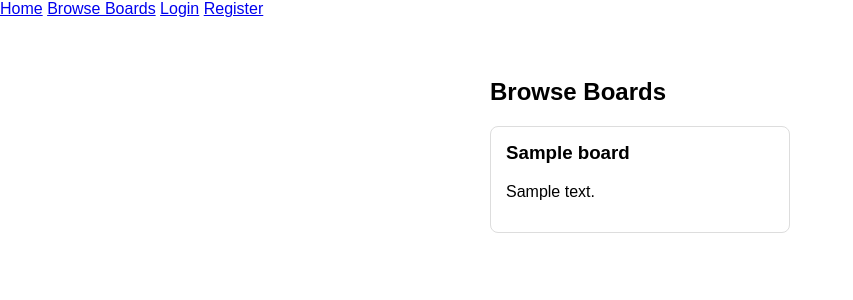
After one commit to RalphAKing/Messaging-application, a Flask app: page /browse_boards in a window 1280 px wide. The commit adds this page. Shown: the top 300 px of the page, without its empty margins (0-853 px from the left). Run offline with Flask 3, Linux system fonts and the light colour scheme; a database or web service that is not in the repository returns one stand-in record (values such as "Sample title").

Commit message:
addong boards works

```diff
--- a/app.py
+++ b/app.py
@@ -38,15 +38,24 @@ def load_user(user_id):
 def home():
     if current_user.is_authenticated:
         user_boards = db.user_boards.find({'user_id': ObjectId(current_user.get_id())})
-        board_ids = [board['board_id'] for board in user_boards]
+        board_ids = []
+        boards = []
+        for ub in user_boards:
+            board_ids.append(ub['board_id'])
+            board = db.boards.find_one({'_id': ub['board_id']})
+            if board:
+                boards.append(board)
+
         posts = db.posts.find({
             'board_id': {'$in': board_ids},
             'viewed_by': {'$nin': [ObjectId(current_user.get_id())]}
         }).sort('score', -1)
     else:
+        boards = []
         posts = db.posts.find().sort('score', -1)
 
-    return render_template('home.html', posts=posts)
+    return render_template('home.html', posts=posts, boards=boards)
+
 
 @app.route('/board/<board_id>')
 def board(board_id):
@@ -88,12 +97,47 @@ def create_post():
 @app.route('/vote/<post_id>/<direction>')
 @login_required
 def vote(post_id, direction):
-    multiplier = 1 if direction == 'up' else -1
+    user_id = ObjectId(current_user.get_id())
+    post_id = ObjectId(post_id)
+
+    # Find existing vote
+    existing_vote = db.votes.find_one({
+        'user_id': user_id,
+        'post_id': post_id
+    })
+
+    if existing_vote:
+        if existing_vote['direction'] == direction:
+            # Remove vote if clicking same direction
+            db.votes.delete_one({'_id': existing_vote['_id']})
+            multiplier = -1 if direction == 'up' else 1
+        else:
+            # Change vote direction (counts as 2 points)
+            db.votes.update_one(
+                {'_id': existing_vote['_id']},
+                {'$set': {'direction': direction}}
+            )
+            multiplier = 2 if direction == 'up' else -2
+    else:
+        # New vote
+        db.votes.insert_one({
+            'user_id': user_id,
+            'post_id': post_id,
+            'direction': direction
+        })
+        multiplier = 1 if direction == 'up' else -1
+
+    # Update post score
     db.posts.update_one(
-        {'_id': ObjectId(post_id)},
+        {'_id': post_id},
         {'$inc': {'score': multiplier}}
     )
-    return jsonify({'success': True})
+
+    return jsonify({
+        'success': True,
+        'newScore': db.posts.find_one({'_id': post_id})['score']
+    })
+
 
 
 
--- a/static/css/style.css
+++ b/static/css/style.css
@@ -122,3 +122,94 @@ body {
     border: 1px solid #ddd;
     border-radius: 4px;
 }
+
+.browse-boards {
+    max-width: 1200px;
+    margin: 0 auto;
+    padding: 20px;
+}
+
+.boards-grid {
+    display: grid;
+    grid-template-columns: repeat(auto-fill, minmax(300px, 1fr));
+    gap: 20px;
+    margin-top: 20px;
+}
+
+.board-card {
+    border: 1px solid #ddd;
+    border-radius: 8px;
+    padding: 15px;
+    background: white;
+}
+
+.board-card h3 {
+    margin-top: 0;
+}
+
+.button {
+    display: inline-block;
+    padding: 8px 16px;
+    background-color: #007bff;
+    color: white;
+    text-decoration: none;
+    border-radius: 4px;
+    border: none;
+    cursor: pointer;
+}
+
+.button:hover {
+    background-color: #0056b3;
+}
+
+.joined-label {
+    display: inline-block;
+    padding: 8px 16px;
+    background-color: #28a745;
+    color: white;
+    border-radius: 4px;
+}
+
+.create-board-button {
+    margin-bottom: 20px;
+}
+
+.board-header {
+    padding: 20px;
+    background-color: #f8f9fa;
+    border-radius: 8px;
+    margin-bottom: 20px;
+}
+
+.board-description {
+    color: #666;
+    margin: 10px 0 20px 0;
+}
+
+.no-posts {
+    text-align: center;
+    padding: 40px;
+    background-color: #f8f9fa;
+    border-radius: 8px;
+}
+
+.vote-btn {
+    border: none;
+    background: none;
+    cursor: pointer;
+    font-size: 18px;
+    padding: 5px 10px;
+    transition: color 0.2s;
+}
+
+.vote-btn.voted.up {
+    color: #ff4500;
+}
+
+.vote-btn.voted.down {
+    color: #7193ff;
+}
+
+.vote-btn:hover {
+    opacity: 0.8;
+}
--- a/static/js/script.js
+++ b/static/js/script.js
@@ -3,10 +3,32 @@ function vote(postId, direction) {
         .then(response => response.json())
         .then(data => {
             if (data.success) {
-                location.reload();
+                // Update score
+                document.getElementById(`score-${postId}`).textContent = data.newScore;
+
+                // Update button styles
+                const upvoteBtn = document.getElementById(`upvote-${postId}`);
+                const downvoteBtn = document.getElementById(`downvote-${postId}`);
+
+                if (direction === 'up') {
+                    if (upvoteBtn.classList.contains('voted')) {
+                        upvoteBtn.classList.remove('voted');
+                    } else {
+                        upvoteBtn.classList.add('voted');
+                        downvoteBtn.classList.remove('voted');
+                    }
+                } else {
+                    if (downvoteBtn.classList.contains('voted')) {
+                        downvoteBtn.classList.remove('voted');
+                    } else {
+                        downvoteBtn.classList.add('voted');
+                        upvoteBtn.classList.remove('voted');
+                    }
+                }
             }
         });
 }
+
 
 function toggleComments(commentId) {
     const commentSection = document.querySelector(`#comments-${commentId}`);
--- a/templates/base.html
+++ b/templates/base.html
@@ -7,14 +7,17 @@
 <body>
     <nav>
         <a href="{{ url_for('home') }}">Home</a>
+        <a href="{{ url_for('browse_boards') }}">Browse Boards</a>
         {% if current_user.is_authenticated %}
             <a href="{{ url_for('create_post') }}">Create Post</a>
+            <a href="{{ url_for('create_board') }}">Create Board</a>
             <a href="{{ url_for('logout') }}">Logout</a>
         {% else %}
             <a href="{{ url_for('login') }}">Login</a>
             <a href="{{ url_for('register') }}">Register</a>
         {% endif %}
     </nav>
+
 
     <div class="container">
         {% block content %}{% endblock %}
--- /dev/null
+++ b/templates/browse_boards.html
@@ -0,0 +1,29 @@
+{% extends "base.html" %}
+
+{% block content %}
+<div class="browse-boards">
+    <h2>Browse Boards</h2>
+
+    {% if current_user.is_authenticated %}
+    <div class="create-board-button">
+        <a href="{{ url_for('create_board') }}" class="button">Create New Board</a>
+    </div>
+    {% endif %}
+
+    <div class="boards-grid">
+        {% for board in boards %}
+        <div class="board-card">
+            <h3>{{ board.title }}</h3>
+            <p>{{ board.description }}</p>
+            {% if current_user.is_authenticated %}
+                {% if board._id|string not in joined_board_ids %}
+                    <a href="{{ url_for('join_board', board_id=board._id) }}" class="button">Join Board</a>
+                {% else %}
+                    <span class="joined-label">Joined</span>
+                {% endif %}
+            {% endif %}
+        </div>
+        {% endfor %}
+    </div>
+</div>
+{% endblock %}
```
Also changed, not shown: templates/board.html (added, +24 -0 lines), templates/post_card.html (+7 -3 lines).
